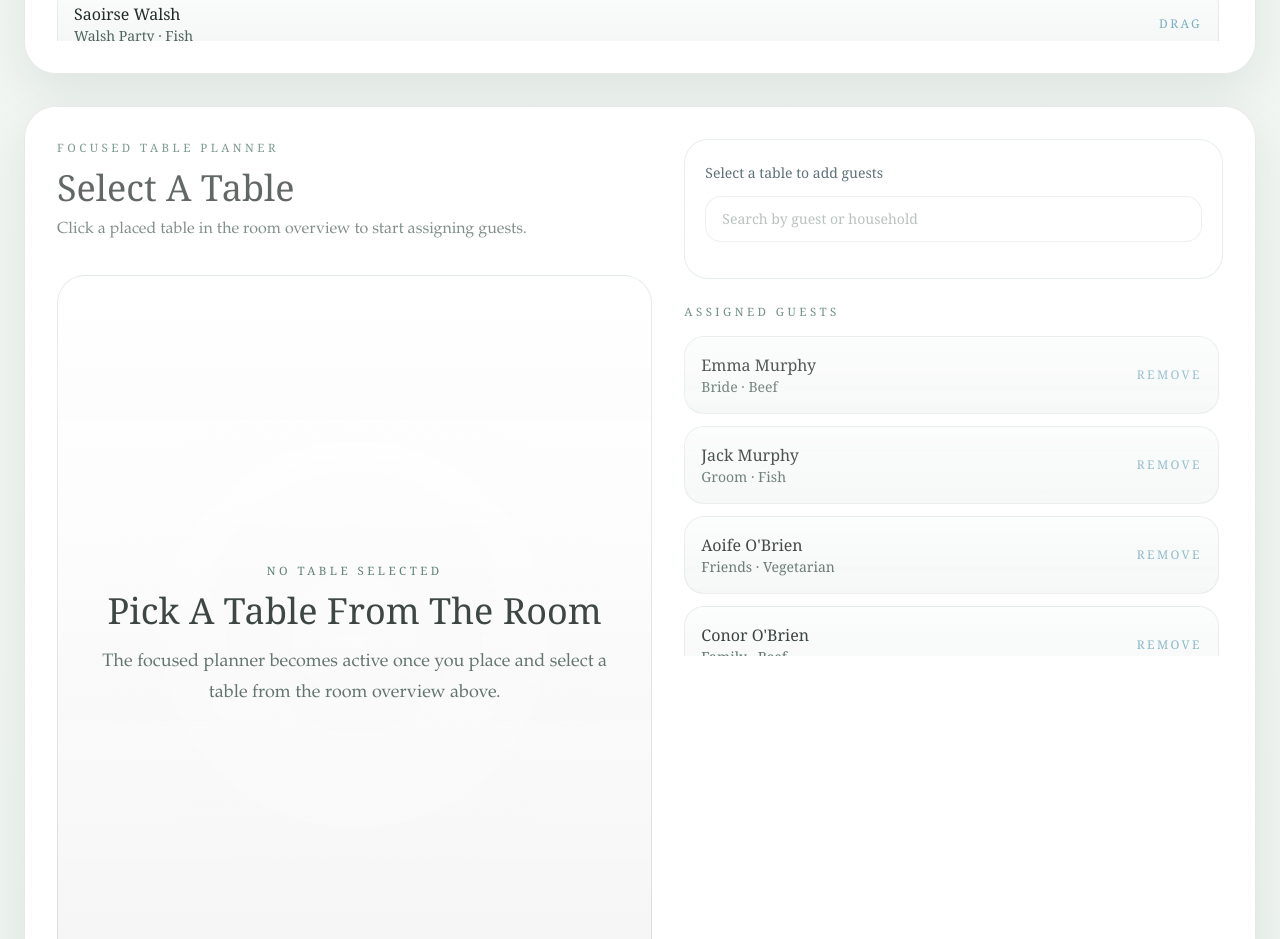
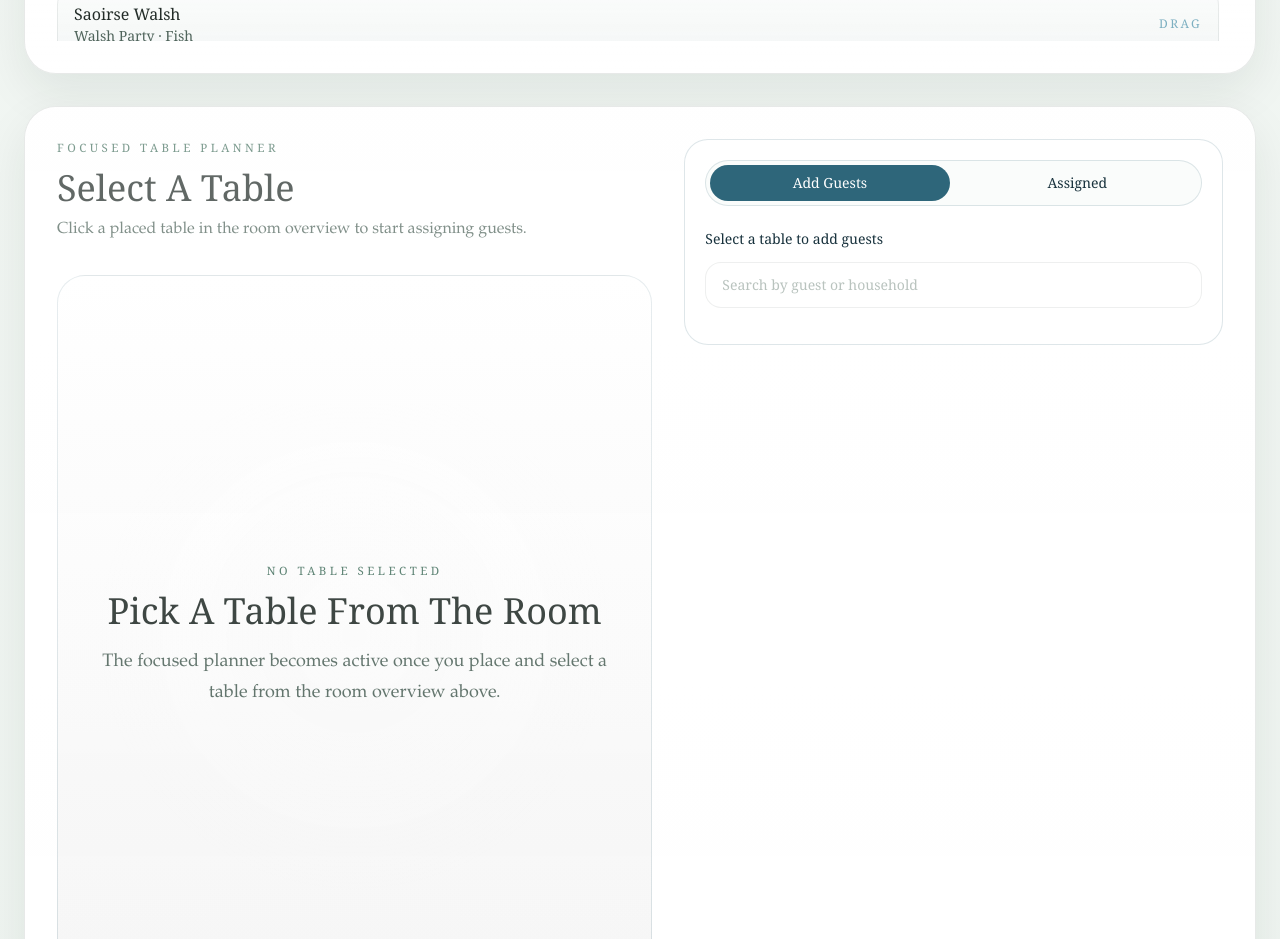
Before and after one commit to dh1612/wedding-website-platform, a Next.js app: page /plan-your-tables in a window 1280 px wide. Shown: the part 3620-4559 px from the top of the page. Built offline with nearby package versions, Linux system fonts and the light colour scheme.

Commit message:
Tighten RSVP defaults and reduce seating planner scrolling

```diff
--- a/components/rsvp-manager.tsx
+++ b/components/rsvp-manager.tsx
@@ -63,8 +63,8 @@ export function RSVPManager({
   const [notesFilter, setNotesFilter] = useState<"all" | "has" | "none">("all");
   const [customFilters, setCustomFilters] = useState<Record<string, string[]>>({});
   const [openGroups, setOpenGroups] = useState<Record<RSVPStatus, boolean>>({
-    attending: true,
-    pending: true,
+    attending: false,
+    pending: false,
     declined: false
   });
   const [draft, setDraft] = useState<DraftGuest>(emptyDraft);
--- a/components/seating-planner.tsx
+++ b/components/seating-planner.tsx
@@ -101,6 +101,7 @@ export function SeatingPlanner({ guests }: SeatingPlannerProps) {
   const [guestSearch, setGuestSearch] = useState("");
   const [lastSaved, setLastSaved] = useState("Not saved yet");
   const [isCompactView, setIsCompactView] = useState(false);
+  const [sidebarTab, setSidebarTab] = useState<"add" | "assigned">("add");
   const canvasRef = useRef<HTMLDivElement | null>(null);
 
   useEffect(() => {
@@ -710,7 +711,34 @@ export function SeatingPlanner({ guests }: SeatingPlannerProps) {
               </div>
 
               <div>
-                <div className="rounded-[1.5rem] border border-[var(--border)] bg-white/75 p-5">
+                <div className="sticky top-6 rounded-[1.5rem] border border-[var(--border)] bg-white/75 p-5">
+                  <div className="grid grid-cols-2 gap-2 rounded-full border border-[var(--border)] bg-[#fafcfb] p-1">
+                    <button
+                      type="button"
+                      onClick={() => setSidebarTab("add")}
+                      className={`rounded-full px-4 py-2 text-sm font-medium transition ${
+                        sidebarTab === "add"
+                          ? "bg-[var(--accent-strong)] text-white"
+                          : "text-[var(--foreground)]"
+                      }`}
+                    >
+                      Add Guests
+                    </button>
+                    <button
+                      type="button"
+                      onClick={() => setSidebarTab("assigned")}
+                      className={`rounded-full px-4 py-2 text-sm font-medium transition ${
+                        sidebarTab === "assigned"
+                          ? "bg-[var(--accent-strong)] text-white"
+                          : "text-[var(--foreground)]"
+                      }`}
+                    >
+                      Assigned
+                    </button>
+                  </div>
+
+                  {sidebarTab === "add" ? (
+                    <div className="mt-5">
                       <label className="block">
                         <span className="text-sm font-medium text-[var(--foreground)]">
                           {selectedTable
@@ -725,7 +753,7 @@ export function SeatingPlanner({ guests }: SeatingPlannerProps) {
                           className="mt-3 w-full rounded-[1rem] border border-[var(--border)] bg-white px-4 py-3 text-sm text-[var(--foreground)] outline-none disabled:cursor-not-allowed disabled:opacity-60"
                         />
                       </label>
-                  <div className="mt-4 grid max-h-[16rem] gap-3 overflow-y-auto pr-1">
+                      <div className="mt-4 grid max-h-[24rem] gap-3 overflow-y-auto pr-1">
                         {selectedTable
                           ? guestSearchResults.map((guest) => (
                               <button
@@ -747,10 +775,10 @@ export function SeatingPlanner({ guests }: SeatingPlannerProps) {
                           : null}
                       </div>
                     </div>
-
-                <div className="mt-6">
+                  ) : (
+                    <div className="mt-5">
                       <p className="eyebrow">Assigned Guests</p>
-                  <div className="mt-4 grid max-h-[20rem] gap-3 overflow-y-auto pr-1">
+                      <div className="mt-4 grid max-h-[24rem] gap-3 overflow-y-auto pr-1">
                         {selectedGuests.length ? (
                           selectedGuests.map((guest) => (
                             <div
@@ -782,6 +810,8 @@ export function SeatingPlanner({ guests }: SeatingPlannerProps) {
                         )}
                       </div>
                     </div>
+                  )}
+                </div>
               </div>
             </div>
           </div>
```
Lines whose indentation alone changed are shown as unchanged.
